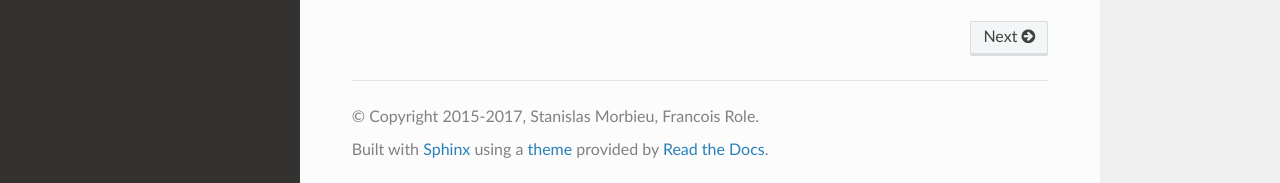
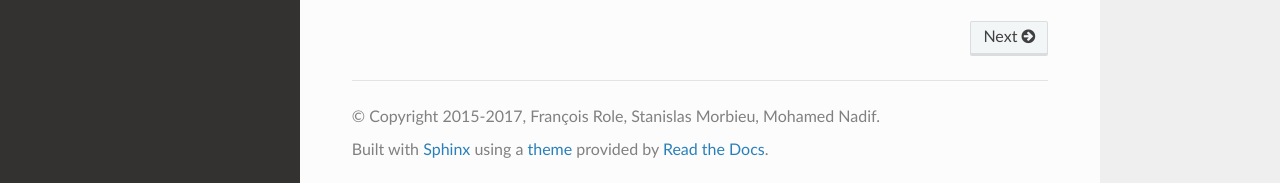
Before and after one commit to franrole/cclust_package, a Sphinx documentation site: the page built from docs/index.rst, in a window 1280 px wide and 927 px high. Shown: the part 741-924 px from the top of the window. Built offline with Sphinx 7.4.7 and the Read the Docs theme 2.0.0, drawn with Linux system fonts in a browser that asks for light colours.

Commit message:
change names order

```diff
--- a/docs/conf.py
+++ b/docs/conf.py
@@ -60,8 +60,8 @@ master_doc = 'index'
 
 # General information about the project.
 project = u'Coclust'
-copyright = u'2015-2017, Stanislas Morbieu, Francois Role'
-author = u'Stanislas Morbieu, Francois Role'
+copyright = u'2015-2017, François Role, Stanislas Morbieu, Mohamed Nadif'
+author = u'Francois Role, Stanislas Morbieu, Mohamed Nadif'
 
 # The version info for the project you're documenting, acts as replacement for
 # |version| and |release|, also used in various other places throughout the
@@ -70,7 +70,7 @@ author = u'Stanislas Morbieu, Francois Role'
 # The short X.Y version.
 version = '0.2'
 # The full version, including alpha/beta/rc tags.
-release = '0.2.0'
+release = '0.2.1'
 
 # The language for content autogenerated by Sphinx. Refer to documentation
 # for a list of supported languages.
```
